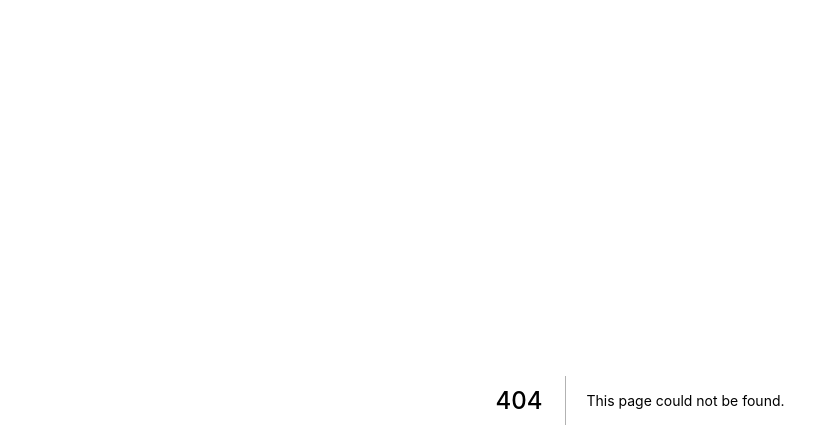
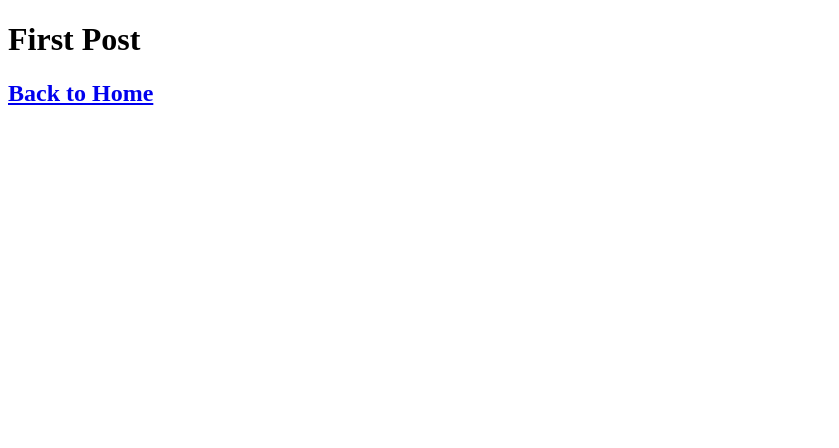
Before and after one commit to nicolasbiscotti/nextjs-blog, a Next.js app: page /posts/first-post in a window 1280 px wide. Before the commit this address had no page. Shown: the top 448 px of the page, without its empty margins (0-839 px from the left). Built offline with nearby package versions, Linux system fonts and the light colour scheme.

Commit message:
feat(pages/posts/first-post.jsx): client-side routing

```diff
--- /dev/null
+++ b/pages/posts/first-post.jsx
@@ -0,0 +1,19 @@
+import Head from "next/head";
+import Link from "next/link";
+
+export default function FirstPost() {
+  return (
+    <div>
+      <Head>
+        <title>First Post</title>
+        <link rel="shortcut icon" href="/favicon.ico" type="image/x-icon" />
+      </Head>
+      <h1>First Post</h1>
+      <h2>
+        <Link href="/">
+          <a>Back to Home</a>
+        </Link>
+      </h2>
+    </div>
+  );
+}
```
Also changed, not shown: pages/index.js (+6 -5 lines).
